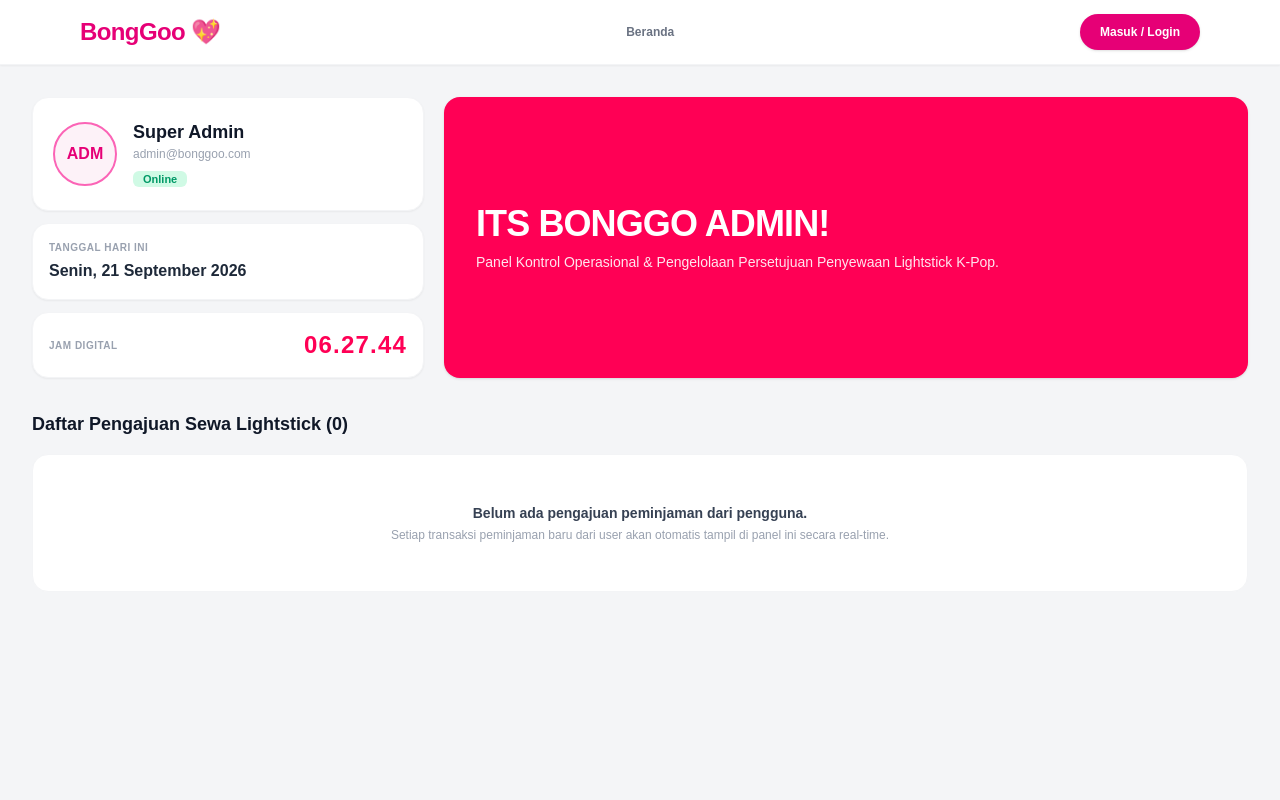
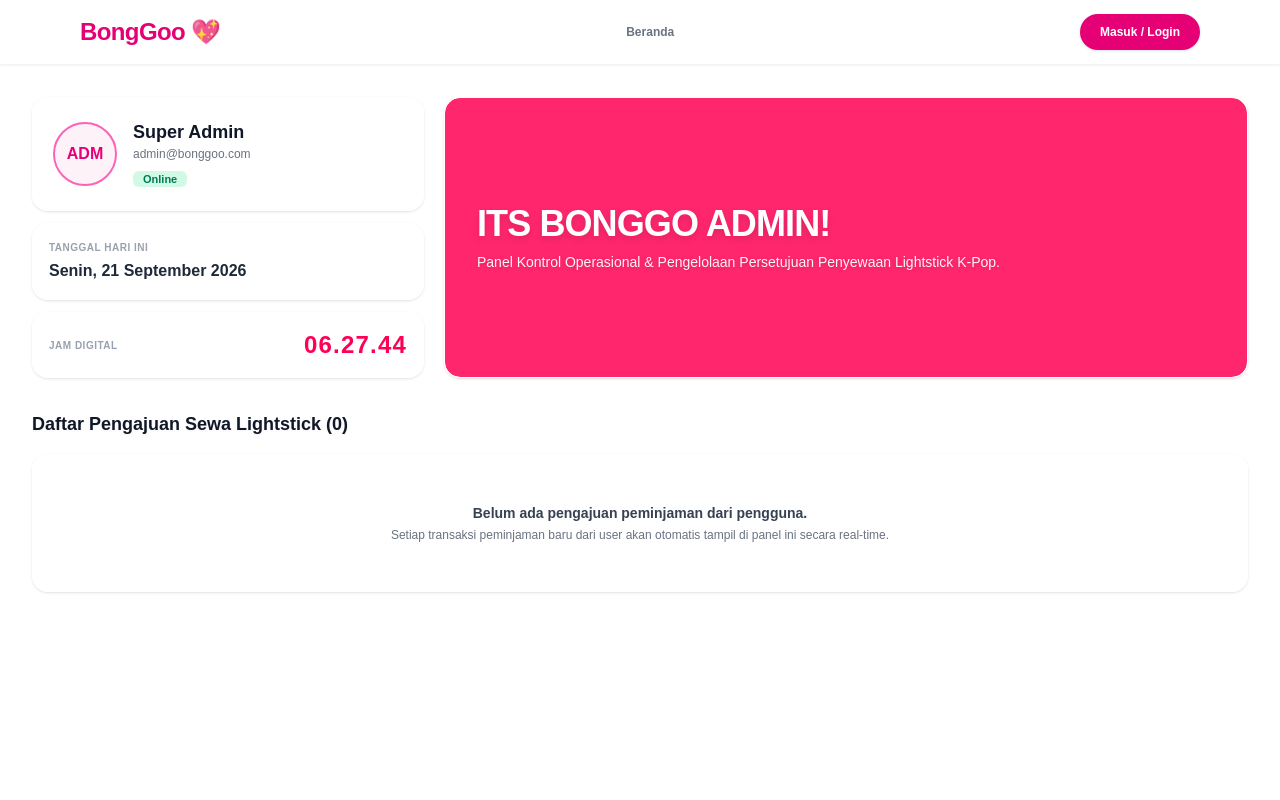
Before and after one commit to isilalala/BongGoo, a Next.js app: page /approval in a window 1280 px wide. Shown: the top 800 px of the page. Built offline with nearby package versions, Linux system fonts and the light colour scheme.

Commit message:
edit tampilan Admin

```diff
--- a/src/app/approval/page.js
+++ b/src/app/approval/page.js
@@ -72,28 +72,24 @@ export default function ApprovalPage() {
   }
 
   return (
-    <div className="min-h-screen bg-[#F4F5F7] p-6 md:p-8 font-sans text-gray-800">
+  <div className="relative min-h-screen w-full bg-white p-6 md:p-8 font-sans text-gray-800">
   <div className="max-w-7xl mx-auto space-y-6">
-
-        {/* SECTION ATAS HEADER */}
     <div className="grid grid-cols-1 lg:grid-cols-12 gap-5">
-
-          {/* KOLOM KIRI (Profile Admin, Tanggal, Jam) */}
       <div className="lg:col-span-4 space-y-3">
-            <div className="bg-white p-5 rounded-2xl border border-gray-100 shadow-xs flex items-center gap-4">
+        <div className="bg-white/90 backdrop-blur-md p-5 rounded-2xl border border-white/50 shadow-sm flex items-center gap-4">
           <div className="w-16 h-16 rounded-full border-2 border-pink-400 flex items-center justify-center text-pink-600 font-black text-base bg-pink-50">
             ADM
           </div>
           <div>
             <h2 className="text-lg font-bold text-gray-900">Super Admin</h2>
-                <p className="text-xs text-gray-400 mb-1">admin@bonggoo.com</p>
-                <span className="bg-emerald-100 text-emerald-600 text-[11px] font-bold px-2.5 py-0.5 rounded-md">
+            <p className="text-xs text-gray-500 mb-1">admin@bonggoo.com</p>
+            <span className="bg-emerald-100 text-emerald-700 text-[11px] font-bold px-2.5 py-0.5 rounded-md">
               Online
             </span>
           </div>
         </div>
 
-            <div className="bg-white p-4 rounded-2xl border border-gray-100 shadow-xs">
+        <div className="bg-white/90 backdrop-blur-md p-4 rounded-2xl border border-white/50 shadow-sm">
           <p className="text-[10px] font-bold text-gray-400 tracking-wider uppercase mb-1">
             TANGGAL HARI INI
           </p>
@@ -102,7 +98,7 @@ export default function ApprovalPage() {
           </p>
         </div>
 
-            <div className="bg-white p-4 rounded-2xl border border-gray-100 shadow-xs flex justify-between items-center">
+        <div className="bg-white/90 backdrop-blur-md p-4 rounded-2xl border border-white/50 shadow-sm flex justify-between items-center">
           <p className="text-[10px] font-bold text-gray-400 tracking-wider uppercase">
             JAM DIGITAL
           </p>
@@ -112,15 +108,22 @@ export default function ApprovalPage() {
         </div>
       </div>
 
-          {/* KOLOM KANAN (Banner Merah Utama) */}
+      {/* KOLOM KANAN (Banner Merah Transparan) */}
       <div className="lg:col-span-8 flex flex-col justify-between">
-            <div className="bg-[#FF0055] p-8 rounded-2xl text-white shadow-sm h-full flex flex-col justify-center">
-              <h1 className="text-3xl md:text-4xl font-black tracking-tight mb-2 uppercase">
+        <div className="relative overflow-hidden p-8 rounded-2xl text-white shadow-sm h-full flex flex-col justify-center min-h-[200px] border border-white/20">
+
+          {/* Overlay Merah Transparan agar gambar konser tembus samar-samar */}
+          <div className="absolute inset-0 bg-[#FF0055]/85 backdrop-blur-[2px]" />
+
+          <div className="relative z-10">
+            <h1 className="text-3xl md:text-4xl font-black tracking-tight mb-2 uppercase drop-shadow-md">
               ITS BONGGO ADMIN!
             </h1>
-              <p className="text-sm opacity-90 font-medium max-w-xl">
+            <p className="text-sm opacity-95 font-medium max-w-xl drop-shadow-sm">
               Panel Kontrol Operasional & Pengelolaan Persetujuan Penyewaan Lightstick K-Pop.
             </p>
+          </div>
+
         </div>
       </div>
 
@@ -129,7 +132,7 @@ export default function ApprovalPage() {
     {/* DAFTAR PENGAJUAN DATA REAL */}
     <div className="space-y-4 pt-2">
       <div className="flex justify-between items-center">
-            <h2 className="text-lg font-extrabold text-gray-900">
+        <h2 className="text-lg font-extrabold text-gray-900 drop-shadow-xs">
           Daftar Pengajuan Sewa Lightstick ({requests.length})
         </h2>
       </div>
@@ -139,11 +142,11 @@ export default function ApprovalPage() {
           {requests.map((req, index) => (
             <div
               key={req.id || index}
-                  className="bg-white p-5 rounded-2xl border border-gray-100 shadow-xs flex flex-col justify-between space-y-3"
+              className="bg-white/90 backdrop-blur-md p-5 rounded-2xl border border-white/50 shadow-sm flex flex-col justify-between space-y-3"
             >
               <div>
                 <div className="flex justify-between items-center mb-2">
-                      <span className="bg-pink-50 text-[#FF0055] text-[10px] font-extrabold px-2 py-0.5 rounded-md uppercase">
+                  <span className="bg-pink-100 text-[#FF0055] text-[10px] font-extrabold px-2 py-0.5 rounded-md uppercase">
                     {req.groupName || req.group || "K-POP"}
                   </span>
                   <span className="text-[10px] font-bold text-gray-400">
@@ -172,7 +175,7 @@ export default function ApprovalPage() {
                 )}
               </div>
 
-                  <div className="pt-2 border-t border-gray-50 flex flex-col gap-2">
+              <div className="pt-2 border-t border-gray-100 flex flex-col gap-2">
                 <div className="flex justify-between items-center">
                   <span className="text-[10px] text-gray-400 font-bold uppercase">
                     Status:
@@ -201,11 +204,11 @@ export default function ApprovalPage() {
           ))}
         </div>
       ) : (
-            <div className="bg-white p-12 rounded-2xl border border-gray-100 text-center">
+        <div className="bg-white/90 backdrop-blur-md p-12 rounded-2xl border border-white/50 text-center shadow-sm">
           <p className="text-sm font-bold text-gray-700">
             Belum ada pengajuan peminjaman dari pengguna.
           </p>
-              <p className="text-xs text-gray-400 mt-1">
+          <p className="text-xs text-gray-500 mt-1">
             Setiap transaksi peminjaman baru dari user akan otomatis tampil di panel ini secara real-time.
           </p>
         </div>
```
Also changed, not shown: public/consert.jpg (added), public/lighsticks.jpg (added). Lines whose indentation alone changed are shown as unchanged.
